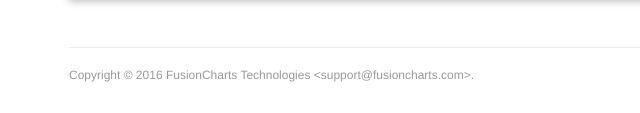
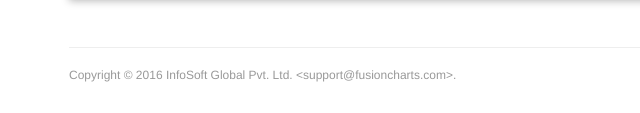
Before and after one commit to fusioncharts/fusioncharts-smartlabel, a React app: page example/src/index.html in a window 1280 px wide. Shown: the part 941-1054 px from the top of the page, 211-851 px from the left. Built offline with nearby package versions, Linux system fonts and the light colour scheme; files whose address does not match are found by name.

Commit message:
Modify all license to IGPL

```diff
--- a/example/src/index.html
+++ b/example/src/index.html
@@ -75,7 +75,7 @@
 		</div>
 
 		<div class="footer">
-			Copyright &copy; 2016 FusionCharts Technologies  &lt;support@fusioncharts.com&gt;.
+			Copyright &copy; 2016 InfoSoft Global Pvt. Ltd.  &lt;support@fusioncharts.com&gt;.
 		</div>
 	</div>
 	<script src="common.js"></script>
--- a/package.json
+++ b/package.json
@@ -4,7 +4,7 @@
   "description": "SmartLabel component to measure and restrict text in svg / canvas",
   "main": "dist/fusioncharts-smartlabel.min.js",
   "module": "es/SmartlabelManager.js",
-  "author": "FusionCharts Technologies  &lt;support@fusioncharts.com&gt;",
+  "author": "InfoSoft Global Pvt. Ltd.  &lt;support@fusioncharts.com&gt;",
   "contributors": [
     "Akash Goswami",
     "Priyanjit Dey",
```
Also changed, not shown: README.md, dist/fusioncharts-smartlabel.js, dist/fusioncharts-smartlabel.min.js, example/dist/index.html, 1 other file.
